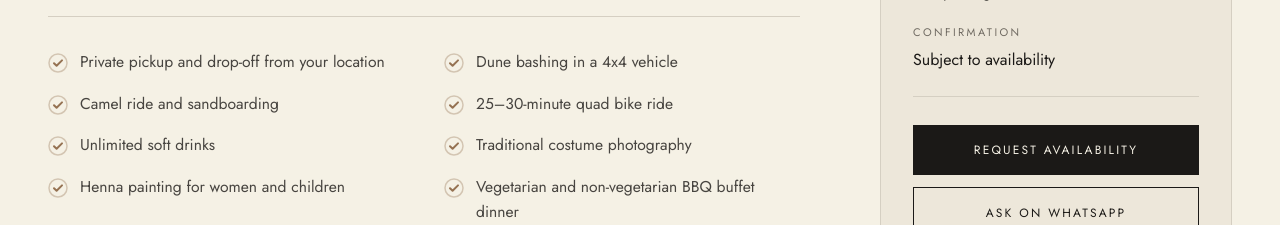
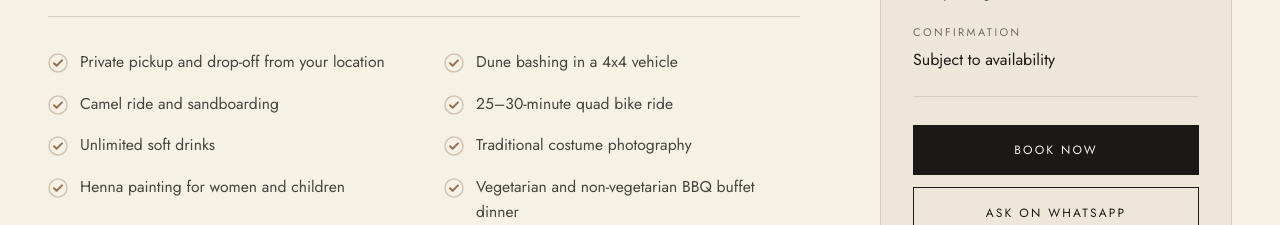
Before and after one commit to Muneebmalikktk/book-abu-dhabi-safari-frontend, a React (Vite) app: page /packages/desert-safari-quad-bike in a window 1280 px wide. Shown: the part 900-1125 px from the top of the page. Built offline with nearby package versions, Linux system fonts and the light colour scheme; no server answers.

Commit message:
PackageDetail.jsx page changed button text from request availability to book now

```diff
--- a/src/components/Experiences.jsx
+++ b/src/components/Experiences.jsx
@@ -1,4 +1,3 @@
-
 import SafariCard from "./SafariCard";
 import Reveal from "./Reveal";
 import { safariPackages } from "../data/safariPackages.js";
--- a/src/pages/PackageDetail.jsx
+++ b/src/pages/PackageDetail.jsx
@@ -170,7 +170,7 @@ export default function PackageDetail() {
                 to={bookingUrl}
                 className="mt-7 flex w-full items-center justify-center bg-foreground px-6 py-4 text-[0.75rem] tracking-[0.18em] text-background uppercase transition-colors hover:bg-primary hover:text-primary-foreground"
               >
-                Request Availability
+                book now
               </Link>
               <a
                 href={packageWhatsApp}
```
